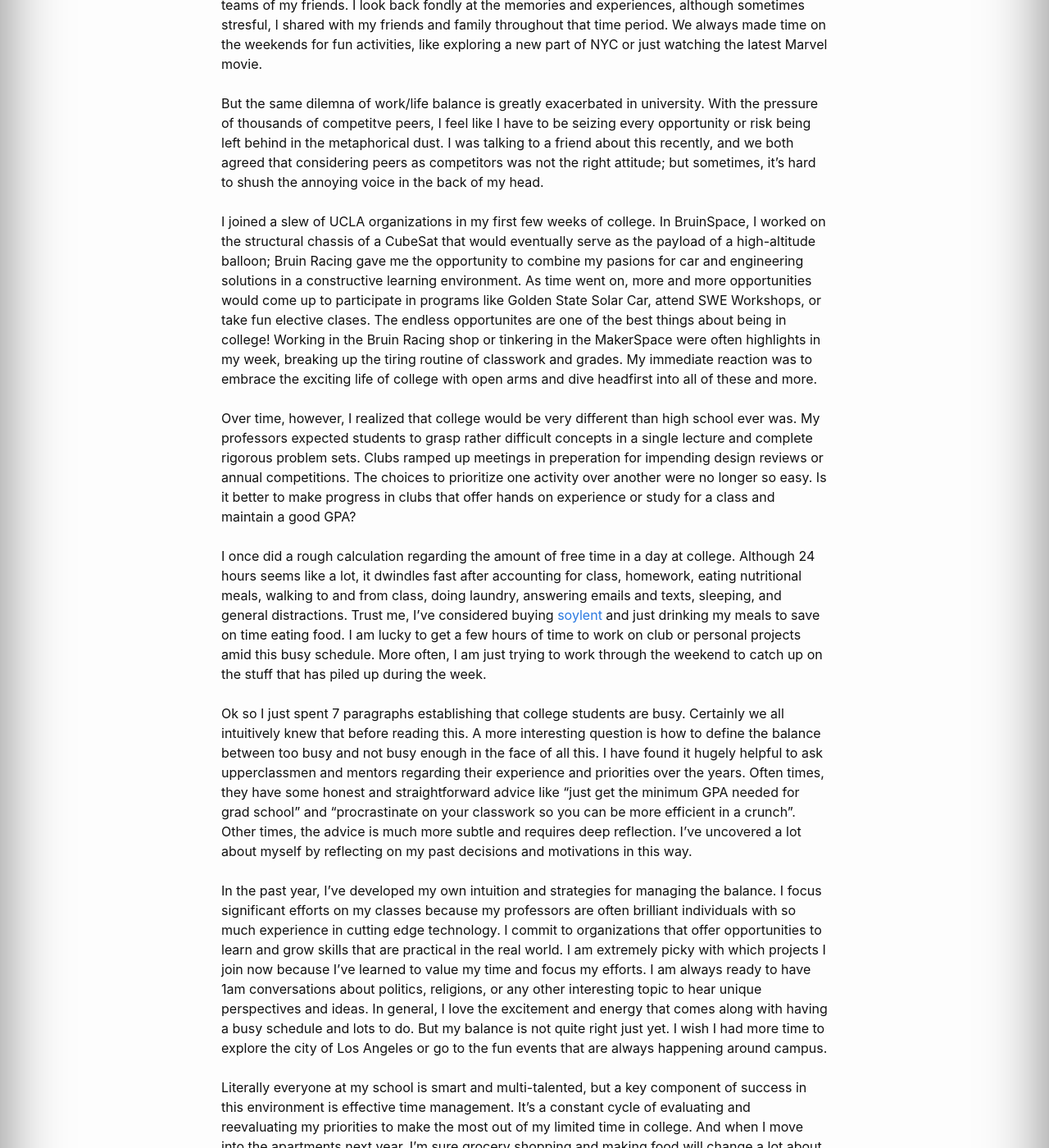
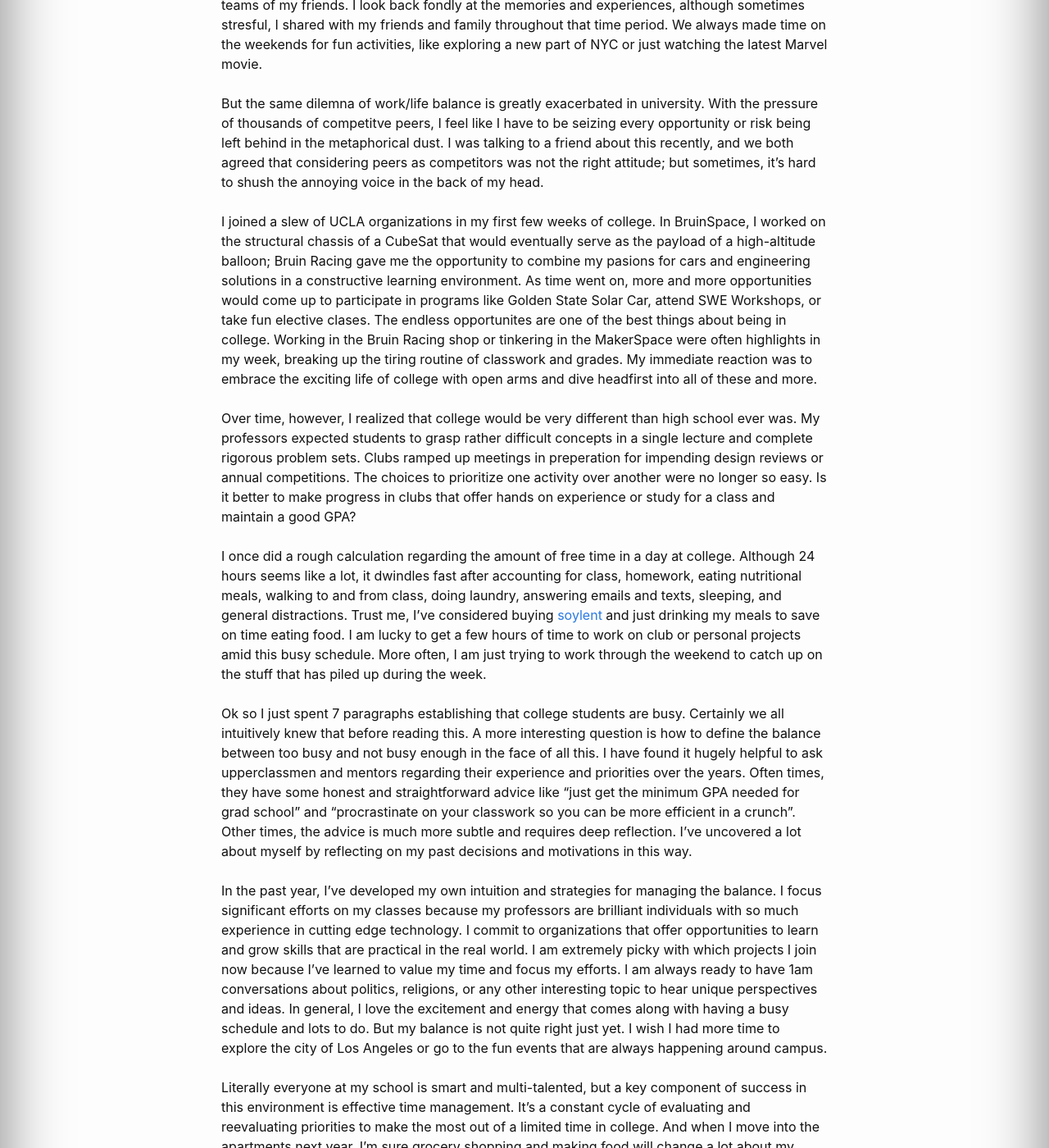
Before and after one commit to ashvinnagarajan/Blog, a Jekyll site: the page built from _posts/2019-10-20-being-busy.markdown, in a window 1280 px wide and 1400 px high, scrolled down 653 px. Shown: the whole window at 82% size. Built offline with Jekyll 4.4.1, drawn with Linux system fonts in a browser that asks for light colours; nearby versions of some CDN libraries; some of the changed text lies outside the part shown.

Commit message:
update to last post

```diff
--- a/_posts/2019-10-20-being-busy.markdown
+++ b/_posts/2019-10-20-being-busy.markdown
@@ -14,7 +14,7 @@
 <br/><br/>
 But the same dilemna of work/life balance is greatly exacerbated in university. With the pressure of thousands of competitve peers, I feel like I have to be seizing every opportunity or risk being left behind in the metaphorical dust. I was talking to a friend about this recently, and we both agreed that considering peers as competitors was not the right attitude; but sometimes, it's hard to shush the annoying voice in the back of my head.
 <br/><br/>
-I joined a slew of UCLA organizations in my first few weeks of college. In BruinSpace, I worked on the structural chassis of a CubeSat that would eventually serve as the payload of a high-altitude balloon; Bruin Racing gave me the opportunity to combine my pasions for car and engineering solutions in a constructive learning environment. As time went on, more and more opportunities would come up to participate in programs like Golden State Solar Car, attend SWE Workshops, or take fun elective clases. The endless opportunites are one of the best things about being in college! Working in the Bruin Racing shop or tinkering in the MakerSpace were often highlights in my week, breaking up the tiring routine of classwork and grades. My immediate reaction was to embrace the exciting life of college with open arms and dive headfirst into all of these and more.
+I joined a slew of UCLA organizations in my first few weeks of college. In BruinSpace, I worked on the structural chassis of a CubeSat that would eventually serve as the payload of a high-altitude balloon; Bruin Racing gave me the opportunity to combine my pasions for cars and engineering solutions in a constructive learning environment. As time went on, more and more opportunities would come up to participate in programs like Golden State Solar Car, attend SWE Workshops, or take fun elective clases. The endless opportunites are one of the best things about being in college. Working in the Bruin Racing shop or tinkering in the MakerSpace were often highlights in my week, breaking up the tiring routine of classwork and grades. My immediate reaction was to embrace the exciting life of college with open arms and dive headfirst into all of these and more.
 <br/><br/>
 Over time, however, I realized that college would be very different than high school ever was. My professors expected students to grasp rather difficult concepts in a single lecture and complete rigorous problem sets. Clubs ramped up meetings in preperation for impending design reviews or annual competitions. The choices to prioritize one activity over another were no longer so easy. Is it better to make progress in clubs that offer hands on experience or study for a class and maintain a good GPA?
 <br/><br/>
@@ -22,9 +22,9 @@
 <br/><br/>
 Ok so I just spent 7 paragraphs establishing that college students are busy. Certainly we all intuitively knew that before reading this. A more interesting question is how to define the balance between too busy and not busy enough in the face of all this. I have found it hugely helpful to ask upperclassmen and mentors regarding their experience and priorities over the years. Often times, they have some honest and straightforward advice like "just get the minimum GPA needed for grad school" and "procrastinate on your classwork so you can be more efficient in a crunch". Other times, the advice is much more subtle and requires deep reflection. I've uncovered a lot about myself by reflecting on my past decisions and motivations in this way.
 <br/><br/>
-In the past year, I've developed my own intuition and strategies for managing the balance. I focus significant efforts on my classes because my professors are often brilliant individuals with so much experience in cutting edge technology. I commit to organizations that offer opportunities to learn and grow skills that are practical in the real world. I am extremely picky with which projects I join now because I've learned to value my time and focus my efforts. I am always ready to have 1am conversations about politics, religions, or any other interesting topic to hear unique perspectives and ideas. In general, I love the excitement and energy that comes along with having a busy schedule and lots to do. But my balance is not quite right just yet. I wish I had more time to explore the city of Los Angeles or go to the fun events that are always happening around campus.
+In the past year, I've developed my own intuition and strategies for managing the balance. I focus significant efforts on my classes because my professors are brilliant individuals with so much experience in cutting edge technology. I commit to organizations that offer opportunities to learn and grow skills that are practical in the real world. I am extremely picky with which projects I join now because I've learned to value my time and focus my efforts. I am always ready to have 1am conversations about politics, religions, or any other interesting topic to hear unique perspectives and ideas. In general, I love the excitement and energy that comes along with having a busy schedule and lots to do. But my balance is not quite right just yet. I wish I had more time to explore the city of Los Angeles or go to the fun events that are always happening around campus.
 <br/><br/>
-Literally everyone at my school is smart and multi-talented, but a key component of success in this environment is effective time management. It's a constant cycle of evaluating and reevaluating my priorities to make the most out of my limited time in college. And when I move into the apartments next year, I'm sure grocery shopping and making food will change a lot about my schedule as well. Who know, maybe I will finally make the switch to soylent.
+Literally everyone at my school is smart and multi-talented, but a key component of success in this environment is effective time management. It's a constant cycle of evaluating and reevaluating priorities to make the most out of a limited time in college. And when I move into the apartments next year, I'm sure grocery shopping and making food will change a lot about my schedule as well. Who know, maybe I will finally make the switch to soylent.
 <br/><br/>
 I guess the answer to the question "Am I too busy" is probably. But I am honestly loving my college experience so far, so I don't think I will make any drastic changes in the near future.
 <br/><br/><br/>
```
